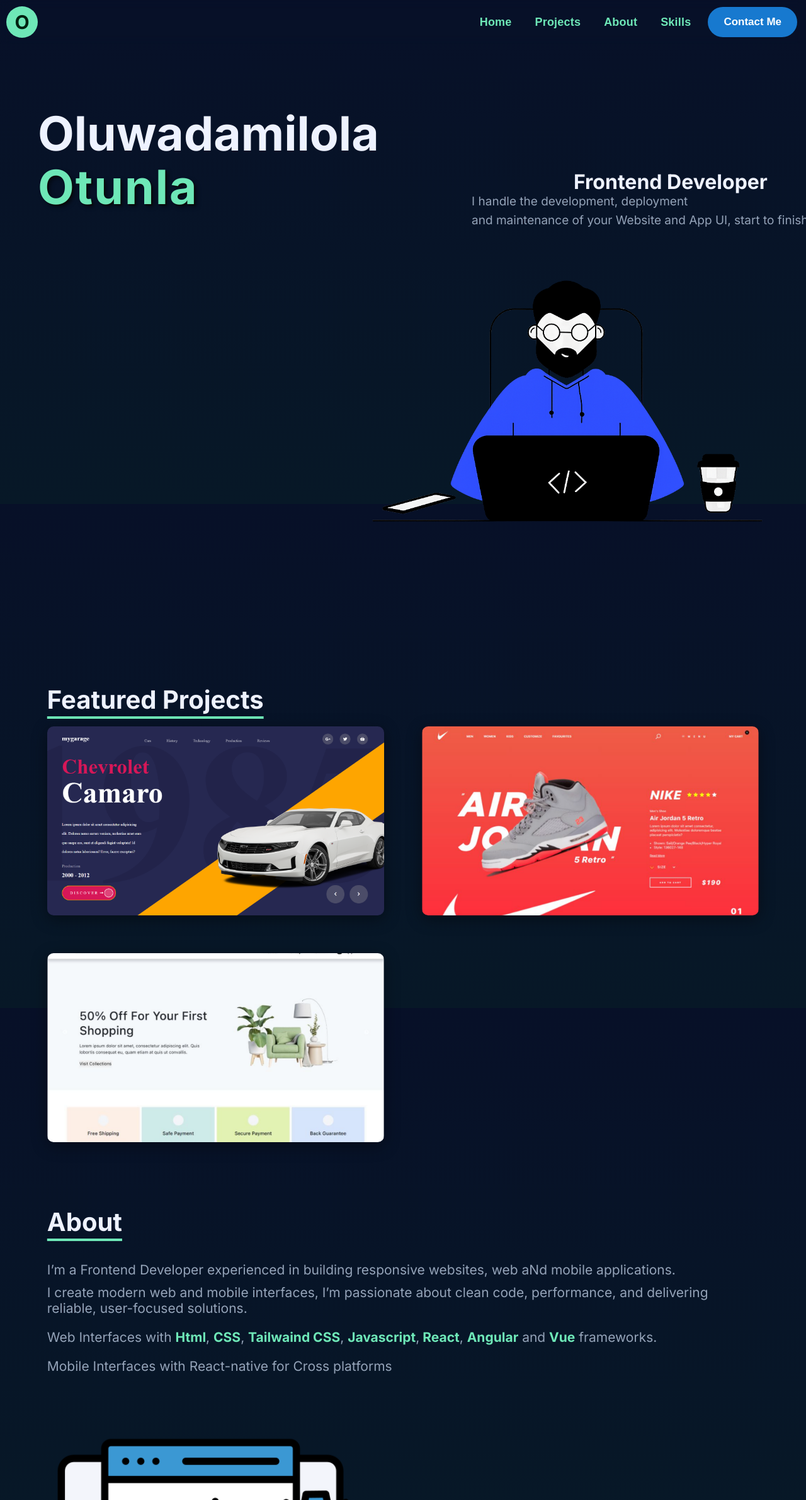
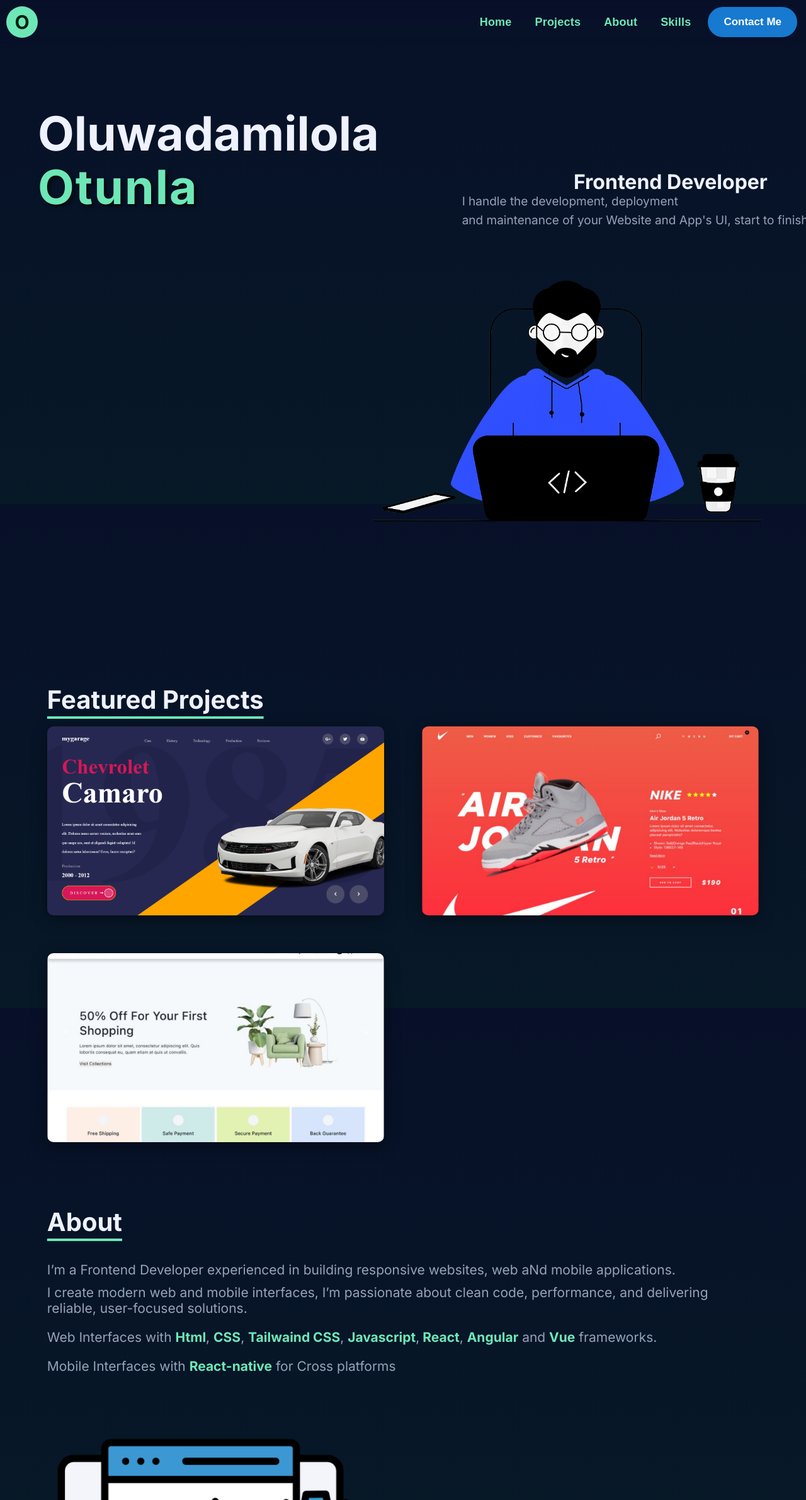
Before and after one commit to SoftWare00750/_portfolio, a React (Create React App) app in the folder portfolio/: page / in a window 1280 px wide. Shown: the top 2381 px of the page at 63% size. Built offline with nearby package versions, Linux system fonts and the light colour scheme.

Commit message:
commit 2

```diff
--- a/portfolio/src/components/About.js
+++ b/portfolio/src/components/About.js
@@ -17,7 +17,7 @@ export default function About() {
                                                                                                                                                  <span className="skills1"> React</span>, <span className="skills1">Angular</span> and <span className="skills1">Vue</span> frameworks.
 
                                                                                                                                             </p>
-                                                                                                                                            <p> Mobile Interfaces with <span clasName="skills1">React-native</span> for Cross platforms</p>
+                                                                                                                                            <p> Mobile Interfaces with <span className="skills1">React-native</span> for Cross platforms</p>
 
 
                                                                                                                                                                                                   </div>
--- a/portfolio/src/components/Hero.js
+++ b/portfolio/src/components/Hero.js
@@ -14,7 +14,7 @@ export default function Hero() {
           <p className="hero-sub-right-fixed">
               Frontend Developer
               </p>
-             <p className="hero-sub-right2"> <span>I handle the development, deployment</span> <br /> <span>and maintenance of your Website and App UI, start to finish.</span> </p>
+             <p className="hero-sub-right2"> <span>I handle the development, deployment</span> <br /> <span>and maintenance of your Website and App's UI, start to finish.</span> </p>
             </span>
              <img src="/assets/coder.png" alt="coder" className="hero-image" />
 
```
